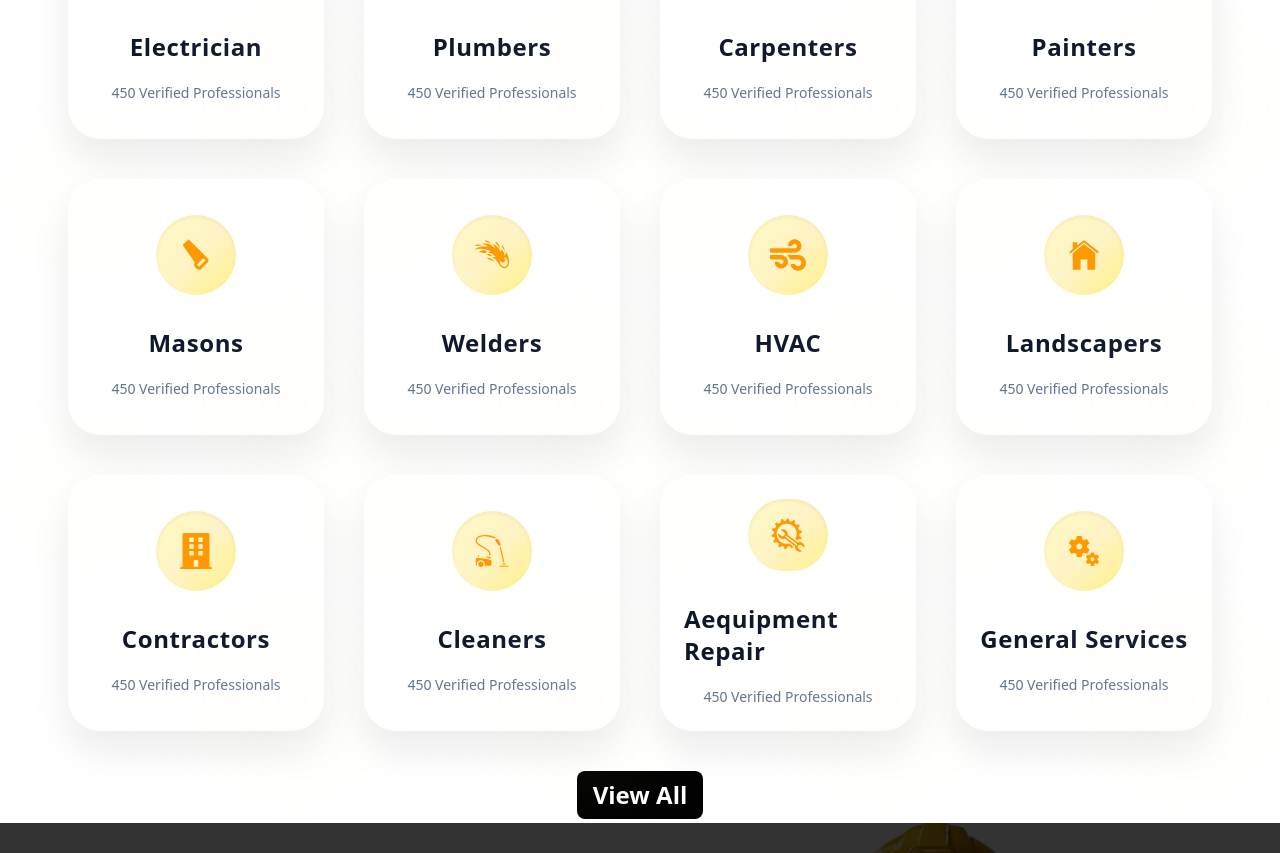
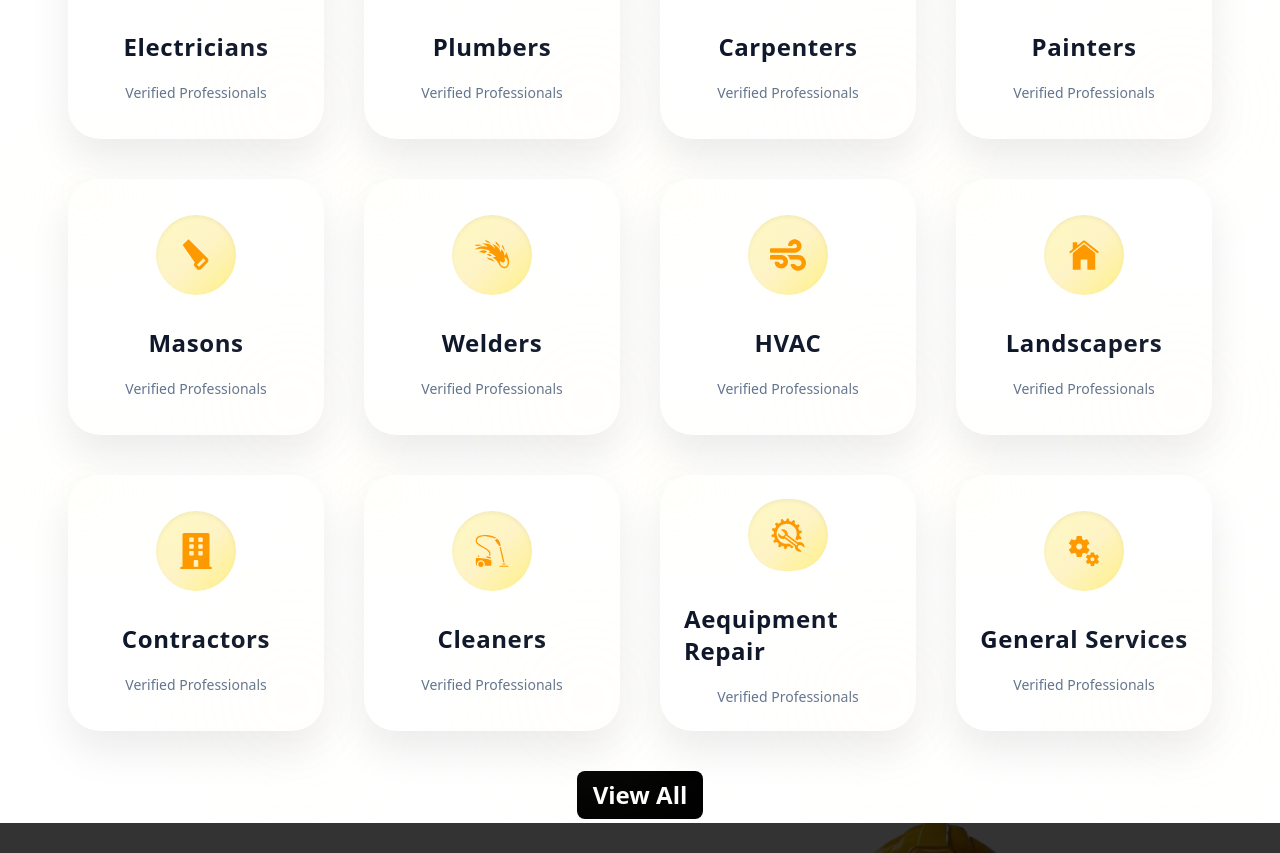
Before and after one commit to HasalKenula/WorkSure-frontend, a React (Vite) app: page / in a window 1280 px wide. Shown: the part 1077-1930 px from the top of the page. Built offline with nearby package versions, Linux system fonts and the light colour scheme.

Commit message:
Services cards modified

```diff
--- a/src/pages/HomePage.jsx
+++ b/src/pages/HomePage.jsx
@@ -15,7 +15,10 @@ import LogoAnimation from "../components/LogoAnimation";
 import Footer from "../components/Footer";
 import PremiumHeroSection from "../components/PremiumHeroSection";
 import HowItWorksSection from "../components/HowItWorksSection";
+import { useNavigate } from "react-router-dom";
+
 export default function HomePage() {
+    const navigate = useNavigate();
     const { logout } = useAuth()
     const [loading, setLoading] = useState(true);
     useEffect(() => {
@@ -72,82 +75,99 @@ export default function HomePage() {
                         <div className="grid grid-cols-2 sm:grid-cols-2 md:grid-cols-4 gap-10 w-full max-w-6xl">
 
 
-                           <div className="group relative flex flex-col items-center justify-center gap-4 w-64 h-64 rounded-[32px] bg-white shadow-[0_20px_40px_rgba(0,0,0,0.08)] p-6 transition-all duration-300 hover:scale-[1.04] hover:shadow-[0_30px_60px_rgba(0,0,0,0.15)]">
+                           <div className="group relative flex flex-col items-center justify-center gap-4 w-64 h-64 rounded-[32px] bg-white shadow-[0_20px_40px_rgba(0,0,0,0.08)] p-6 transition-all duration-300 hover:scale-[1.04] hover:shadow-[0_30px_60px_rgba(0,0,0,0.15)]"
+                                onClick={() => navigate("/workerDetails?skill=ELECTRICIAN")}
+                           >
+
                                 <div className="flex items-center justify-center w-20 h-20 rounded-full bg-gradient-to-br from-yellow-100 via-amber-100 to-yellow-200 shadow-inner transition-all duration-300 group-hover:scale-[1.1]"> <MdElectricBolt size={36} className="text-amber-500" /></div>
-                                <h1 className="mt-4 text-2xl font-bold text-slate-900 tracking-wide">Electrician</h1>
-                                <p className="mt-1 text-sm text-slate-500"> 450 Verified Professionals</p>
+                                <h1 className="mt-4 text-2xl font-bold text-slate-900 tracking-wide">Electricians</h1>
+                                <p className="mt-1 text-sm text-slate-500">Verified Professionals</p>
                                 <div className="absolute -bottom-4 -right-4 w-24 h-24 rounded-full bg-amber-100/20 blur-3xl pointer-events-none" />
                                 <div className="absolute -top-6 -left-6 w-20 h-20 rounded-full bg-yellow-100/15 blur-2xl pointer-events-none" />
                             </div>
 
-                           <div className="group relative flex flex-col items-center justify-center gap-4 w-64 h-64 rounded-[32px] bg-white shadow-[0_20px_40px_rgba(0,0,0,0.08)] p-6 transition-all duration-300 hover:scale-[1.04] hover:shadow-[0_30px_60px_rgba(0,0,0,0.15)]">
+                           <div className="group relative flex flex-col items-center justify-center gap-4 w-64 h-64 rounded-[32px] bg-white shadow-[0_20px_40px_rgba(0,0,0,0.08)] p-6 transition-all duration-300 hover:scale-[1.04] hover:shadow-[0_30px_60px_rgba(0,0,0,0.15)]"
+                            onClick={() => navigate("/workerDetails?skill=PLUMBER")}
+                           >
                                 <div className="flex items-center justify-center w-20 h-20 rounded-full bg-gradient-to-br from-yellow-100 via-amber-100 to-yellow-200 shadow-inner transition-all duration-300 group-hover:scale-[1.1]"><MdOutlinePlumbing size={36} className="text-amber-500" /></div>
                                 <h1 className="mt-4 text-2xl font-bold text-slate-900 tracking-wide">Plumbers</h1>
-                                <p className="mt-1 text-sm text-slate-500"> 450 Verified Professionals</p>
+                                <p className="mt-1 text-sm text-slate-500"> Verified Professionals</p>
                                 <div className="absolute -bottom-4 -right-4 w-24 h-24 rounded-full bg-amber-100/20 blur-3xl pointer-events-none" />
                                 <div className="absolute -top-6 -left-6 w-20 h-20 rounded-full bg-yellow-100/15 blur-2xl pointer-events-none" />
                             </div>
 
-                           <div className="group relative flex flex-col items-center justify-center gap-4 w-64 h-64 rounded-[32px] bg-white shadow-[0_20px_40px_rgba(0,0,0,0.08)] p-6 transition-all duration-300 hover:scale-[1.04] hover:shadow-[0_30px_60px_rgba(0,0,0,0.15)]">
+                           <div className="group relative flex flex-col items-center justify-center gap-4 w-64 h-64 rounded-[32px] bg-white shadow-[0_20px_40px_rgba(0,0,0,0.08)] p-6 transition-all duration-300 hover:scale-[1.04] hover:shadow-[0_30px_60px_rgba(0,0,0,0.15)]"
+                            onClick={() => navigate("/workerDetails?skill=CARPENTER")}
+                           >
                                 <div className="flex items-center justify-center w-20 h-20 rounded-full bg-gradient-to-br from-yellow-100 via-amber-100 to-yellow-200 shadow-inner transition-all duration-300 group-hover:scale-[1.1]"><IoIosHammer size={36} className="text-amber-500" /></div>
                                 <h1 className="mt-4 text-2xl font-bold text-slate-900 tracking-wide">Carpenters</h1>
-                                <p className="mt-1 text-sm text-slate-500"> 450 Verified Professionals</p>
+                                <p className="mt-1 text-sm text-slate-500"> Verified Professionals</p>
                                 <div className="absolute -bottom-4 -right-4 w-24 h-24 rounded-full bg-amber-100/20 blur-3xl pointer-events-none" />
                                 <div className="absolute -top-6 -left-6 w-20 h-20 rounded-full bg-yellow-100/15 blur-2xl pointer-events-none" />
                             </div>
 
-                            <div className="group relative flex flex-col items-center justify-center gap-4 w-64 h-64 rounded-[32px] bg-white shadow-[0_20px_40px_rgba(0,0,0,0.08)] p-6 transition-all duration-300 hover:scale-[1.04] hover:shadow-[0_30px_60px_rgba(0,0,0,0.15)]">
+                            <div className="group relative flex flex-col items-center justify-center gap-4 w-64 h-64 rounded-[32px] bg-white shadow-[0_20px_40px_rgba(0,0,0,0.08)] p-6 transition-all duration-300 hover:scale-[1.04] hover:shadow-[0_30px_60px_rgba(0,0,0,0.15)]"
+                                onClick={() => navigate("/workerDetails?skill=PAINTER")}
+                            >
                                 <div className="flex items-center justify-center w-20 h-20 rounded-full bg-gradient-to-br from-yellow-100 via-amber-100 to-yellow-200 shadow-inner transition-all duration-300 group-hover:scale-[1.1]"><GiLargePaintBrush size={36} className="text-amber-500" /></div>
                                 <h1 className="mt-4 text-2xl font-bold text-slate-900 tracking-wide">Painters</h1>
-                                <p className="mt-1 text-sm text-slate-500"> 450 Verified Professionals</p>
+                                <p className="mt-1 text-sm text-slate-500">Verified Professionals</p>
                                 <div className="absolute -bottom-4 -right-4 w-24 h-24 rounded-full bg-amber-100/20 blur-3xl pointer-events-none" />
                                 <div className="absolute -top-6 -left-6 w-20 h-20 rounded-full bg-yellow-100/15 blur-2xl pointer-events-none" />
                             </div>
 
-                            <div className="group relative flex flex-col items-center justify-center gap-4 w-64 h-64 rounded-[32px] bg-white shadow-[0_20px_40px_rgba(0,0,0,0.08)] p-6 transition-all duration-300 hover:scale-[1.04] hover:shadow-[0_30px_60px_rgba(0,0,0,0.15)]">
+                            <div className="group relative flex flex-col items-center justify-center gap-4 w-64 h-64 rounded-[32px] bg-white shadow-[0_20px_40px_rgba(0,0,0,0.08)] p-6 transition-all duration-300 hover:scale-[1.04] hover:shadow-[0_30px_60px_rgba(0,0,0,0.15)]"
+                            onClick={() => navigate("/workerDetails?skill=MASON")}
+                            >
                                 <div className="flex items-center justify-center w-20 h-20 rounded-full bg-gradient-to-br from-yellow-100 via-amber-100 to-yellow-200 shadow-inner transition-all duration-300 group-hover:scale-[1.1]"><MdCarpenter size={36} className="text-amber-500" /></div>
                                 <h1 className="mt-4 text-2xl font-bold text-slate-900 tracking-wide">Masons</h1>
-                                <p className="mt-1 text-sm text-slate-500"> 450 Verified Professionals</p>
+                                <p className="mt-1 text-sm text-slate-500">Verified Professionals</p>
                                 <div className="absolute -bottom-4 -right-4 w-24 h-24 rounded-full bg-amber-100/20 blur-3xl pointer-events-none" />
                                 <div className="absolute -top-6 -left-6 w-20 h-20 rounded-full bg-yellow-100/15 blur-2xl pointer-events-none" />
                             </div>
 
-                            <div className="group relative flex flex-col items-center justify-center gap-4 w-64 h-64 rounded-[32px] bg-white shadow-[0_20px_40px_rgba(0,0,0,0.08)] p-6 transition-all duration-300 hover:scale-[1.04] hover:shadow-[0_30px_60px_rgba(0,0,0,0.15)]">
+                            <div className="group relative flex flex-col items-center justify-center gap-4 w-64 h-64 rounded-[32px] bg-white shadow-[0_20px_40px_rgba(0,0,0,0.08)] p-6 transition-all duration-300 hover:scale-[1.04] hover:shadow-[0_30px_60px_rgba(0,0,0,0.15)]"
+                            onClick={() => navigate("/workerDetails?skill=WELDERS")}>
                                 <div className="flex items-center justify-center w-20 h-20 rounded-full bg-gradient-to-br from-yellow-100 via-amber-100 to-yellow-200 shadow-inner transition-all duration-300 group-hover:scale-[1.1]"><GiFireTail size={36} className="text-amber-500" /></div>
                                 <h1 className="mt-4 text-2xl font-bold text-slate-900 tracking-wide">Welders</h1>
-                                <p className="mt-1 text-sm text-slate-500"> 450 Verified Professionals</p>
+                                <p className="mt-1 text-sm text-slate-500">Verified Professionals</p>
                                 <div className="absolute -bottom-4 -right-4 w-24 h-24 rounded-full bg-amber-100/20 blur-3xl pointer-events-none" />
                                 <div className="absolute -top-6 -left-6 w-20 h-20 rounded-full bg-yellow-100/15 blur-2xl pointer-events-none" />
                             </div>
 
-                            <div className="group relative flex flex-col items-center justify-center gap-4 w-64 h-64 rounded-[32px] bg-white shadow-[0_20px_40px_rgba(0,0,0,0.08)] p-6 transition-all duration-300 hover:scale-[1.04] hover:shadow-[0_30px_60px_rgba(0,0,0,0.15)]">
+                            <div className="group relative flex flex-col items-center justify-center gap-4 w-64 h-64 rounded-[32px] bg-white shadow-[0_20px_40px_rgba(0,0,0,0.08)] p-6 transition-all duration-300 hover:scale-[1.04] hover:shadow-[0_30px_60px_rgba(0,0,0,0.15)]"
+                                onClick={() => navigate("/workerDetails?skill=HVAC")}
+                            >
                                 <div className="flex items-center justify-center w-20 h-20 rounded-full bg-gradient-to-br from-yellow-100 via-amber-100 to-yellow-200 shadow-inner transition-all duration-300 group-hover:scale-[1.1]"><FaWind size={36} className="text-amber-500" /></div>
                                 <h1 className="mt-4 text-2xl font-bold text-slate-900 tracking-wide">HVAC</h1>
-                                <p className="mt-1 text-sm text-slate-500"> 450 Verified Professionals</p>
+                                <p className="mt-1 text-sm text-slate-500">Verified Professionals</p>
                                 <div className="absolute -bottom-4 -right-4 w-24 h-24 rounded-full bg-amber-100/20 blur-3xl pointer-events-none" />
                                 <div className="absolute -top-6 -left-6 w-20 h-20 rounded-full bg-yellow-100/15 blur-2xl pointer-events-none" />
                             </div>
 
-                            <div className="group relative flex flex-col items-center justify-center gap-4 w-64 h-64 rounded-[32px] bg-white shadow-[0_20px_40px_rgba(0,0,0,0.08)] p-6 transition-all duration-300 hover:scale-[1.04] hover:shadow-[0_30px_60px_rgba(0,0,0,0.15)]">
+                            <div className="group relative flex flex-col items-center justify-center gap-4 w-64 h-64 rounded-[32px] bg-white shadow-[0_20px_40px_rgba(0,0,0,0.08)] p-6 transition-all duration-300 hover:scale-[1.04] hover:shadow-[0_30px_60px_rgba(0,0,0,0.15)]"
+                            onClick={() => navigate("/workerDetails?skill=LANDSCAPERS")}>
                                 <div className="flex items-center justify-center w-20 h-20 rounded-full bg-gradient-to-br from-yellow-100 via-amber-100 to-yellow-200 shadow-inner transition-all duration-300 group-hover:scale-[1.1]"><IoIosHome size={36} className="text-amber-500" /></div>
                                 <h1 className="mt-4 text-2xl font-bold text-slate-900 tracking-wide">Landscapers</h1>
-                                <p className="mt-1 text-sm text-slate-500"> 450 Verified Professionals</p>
+                                <p className="mt-1 text-sm text-slate-500">Verified Professionals</p>
                                 <div className="absolute -bottom-4 -right-4 w-24 h-24 rounded-full bg-amber-100/20 blur-3xl pointer-events-none" />
                                 <div className="absolute -top-6 -left-6 w-20 h-20 rounded-full bg-yellow-100/15 blur-2xl pointer-events-none" />
                             </div>
 
-                            <div className="group relative flex flex-col items-center justify-center gap-4 w-64 h-64 rounded-[32px] bg-white shadow-[0_20px_40px_rgba(0,0,0,0.08)] p-6 transition-all duration-300 hover:scale-[1.04] hover:shadow-[0_30px_60px_rgba(0,0,0,0.15)]">
+                            <div className="group relative flex flex-col items-center justify-center gap-4 w-64 h-64 rounded-[32px] bg-white shadow-[0_20px_40px_rgba(0,0,0,0.08)] p-6 transition-all duration-300 hover:scale-[1.04] hover:shadow-[0_30px_60px_rgba(0,0,0,0.15)]"
+                            onClick={() => navigate("/workerDetails?skill=CONTRACTORS")}>
                                 <div className="flex items-center justify-center w-20 h-20 rounded-full bg-gradient-to-br from-yellow-100 via-amber-100 to-yellow-200 shadow-inner transition-all duration-300 group-hover:scale-[1.1]"><FaBuilding size={36} className="text-amber-500" /></div>
                                 <h1 className="mt-4 text-2xl font-bold text-slate-900 tracking-wide">Contractors</h1>
-                                <p className="mt-1 text-sm text-slate-500"> 450 Verified Professionals</p>
+                                <p className="mt-1 text-sm text-slate-500">Verified Professionals</p>
                                 <div className="absolute -bottom-4 -right-4 w-24 h-24 rounded-full bg-amber-100/20 blur-3xl pointer-events-none" />
                                 <div className="absolute -top-6 -left-6 w-20 h-20 rounded-full bg-yellow-100/15 blur-2xl pointer-events-none" />
                             </div>
 
-                            <div className="group relative flex flex-col items-center justify-center gap-4 w-64 h-64 rounded-[32px] bg-white shadow-[0_20px_40px_rgba(0,0,0,0.08)] p-6 transition-all duration-300 hover:scale-[1.04] hover:shadow-[0_30px_60px_rgba(0,0,0,0.15)]">
+                            <div className="group relative flex flex-col items-center justify-center gap-4 w-64 h-64 rounded-[32px] bg-white shadow-[0_20px_40px_rgba(0,0,0,0.08)] p-6 transition-all duration-300 hover:scale-[1.04] hover:shadow-[0_30px_60px_rgba(0,0,0,0.15)]"
+                            onClick={() => navigate("/workerDetails?skill=CLEANER")}>
                                 <div className="flex items-center justify-center w-20 h-20 rounded-full bg-gradient-to-br from-yellow-100 via-amber-100 to-yellow-200 shadow-inner transition-all duration-300 group-hover:scale-[1.1]"><GiVacuumCleaner size={36} className="text-amber-500" /></div>
                                 <h1 className="mt-4 text-2xl font-bold text-slate-900 tracking-wide">Cleaners</h1>
-                                <p className="mt-1 text-sm text-slate-500"> 450 Verified Professionals</p>
+                                <p className="mt-1 text-sm text-slate-500">Verified Professionals</p>
                                 <div className="absolute -bottom-4 -right-4 w-24 h-24 rounded-full bg-amber-100/20 blur-3xl pointer-events-none" />
                                 <div className="absolute -top-6 -left-6 w-20 h-20 rounded-full bg-yellow-100/15 blur-2xl pointer-events-none" />
                             </div>
@@ -155,7 +175,7 @@ export default function HomePage() {
                             <div className="group relative flex flex-col items-center justify-center gap-4 w-64 h-64 rounded-[32px] bg-white shadow-[0_20px_40px_rgba(0,0,0,0.08)] p-6 transition-all duration-300 hover:scale-[1.04] hover:shadow-[0_30px_60px_rgba(0,0,0,0.15)]">
                                 <div className="flex items-center justify-center w-20 h-20 rounded-full bg-gradient-to-br from-yellow-100 via-amber-100 to-yellow-200 shadow-inner transition-all duration-300 group-hover:scale-[1.1]"><GiAutoRepair size={36} className="text-amber-500" /></div>
                                 <h1 className="mt-4 text-2xl font-bold text-slate-900 tracking-wide">Aequipment Repair</h1>
-                                <p className="mt-1 text-sm text-slate-500"> 450 Verified Professionals</p>
+                                <p className="mt-1 text-sm text-slate-500">Verified Professionals</p>
                                 <div className="absolute -bottom-4 -right-4 w-24 h-24 rounded-full bg-amber-100/20 blur-3xl pointer-events-none" />
                                 <div className="absolute -top-6 -left-6 w-20 h-20 rounded-full bg-yellow-100/15 blur-2xl pointer-events-none" />
                             </div>
@@ -163,7 +183,7 @@ export default function HomePage() {
                             <div className="group relative flex flex-col items-center justify-center gap-4 w-64 h-64 rounded-[32px] bg-white shadow-[0_20px_40px_rgba(0,0,0,0.08)] p-6 transition-all duration-300 hover:scale-[1.04] hover:shadow-[0_30px_60px_rgba(0,0,0,0.15)]">
                                 <div className="flex items-center justify-center w-20 h-20 rounded-full bg-gradient-to-br from-yellow-100 via-amber-100 to-yellow-200 shadow-inner transition-all duration-300 group-hover:scale-[1.1]"><MdMiscellaneousServices size={36} className="text-amber-500" /></div>
                                 <h1 className="mt-4 text-2xl font-bold text-slate-900 tracking-wide">General Services</h1>
-                                <p className="mt-1 text-sm text-slate-500"> 450 Verified Professionals</p>
+                                <p className="mt-1 text-sm text-slate-500">Verified Professionals</p>
                                 <div className="absolute -bottom-4 -right-4 w-24 h-24 rounded-full bg-amber-100/20 blur-3xl pointer-events-none" />
                                 <div className="absolute -top-6 -left-6 w-20 h-20 rounded-full bg-yellow-100/15 blur-2xl pointer-events-none" />
                             </div>
```
